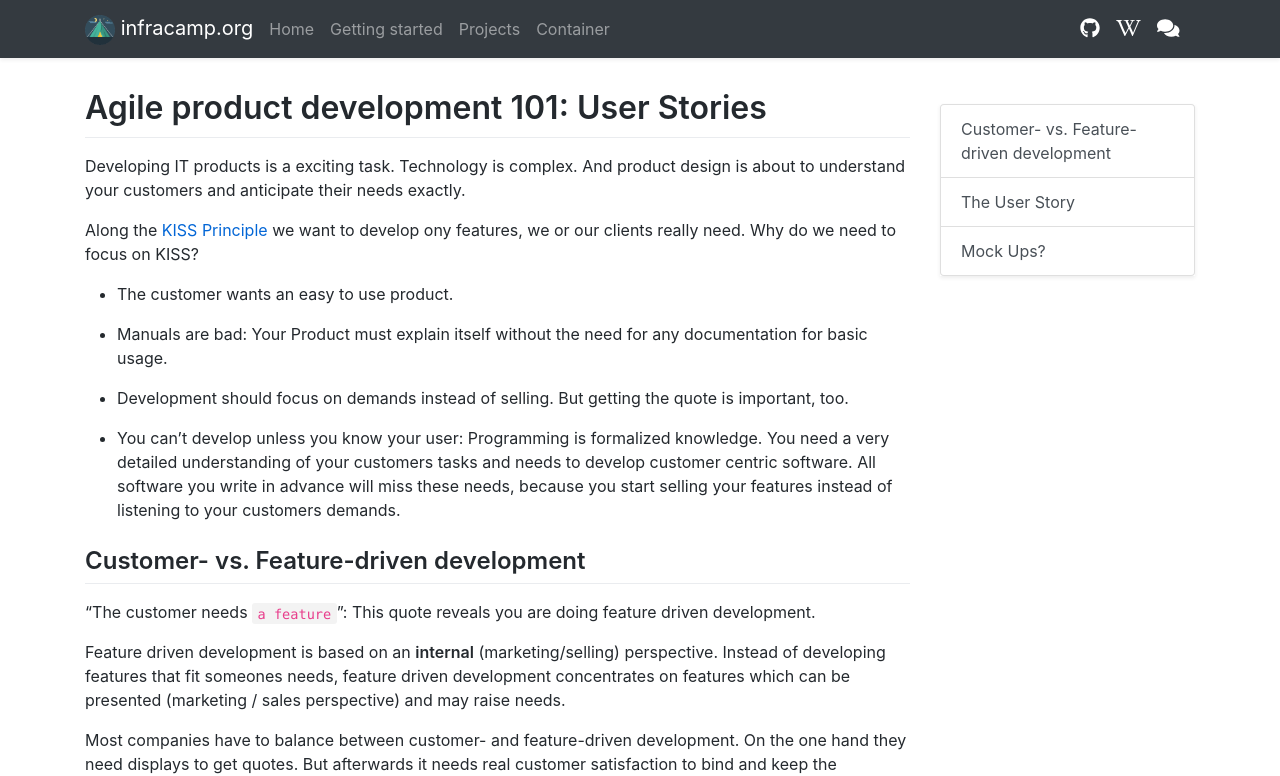
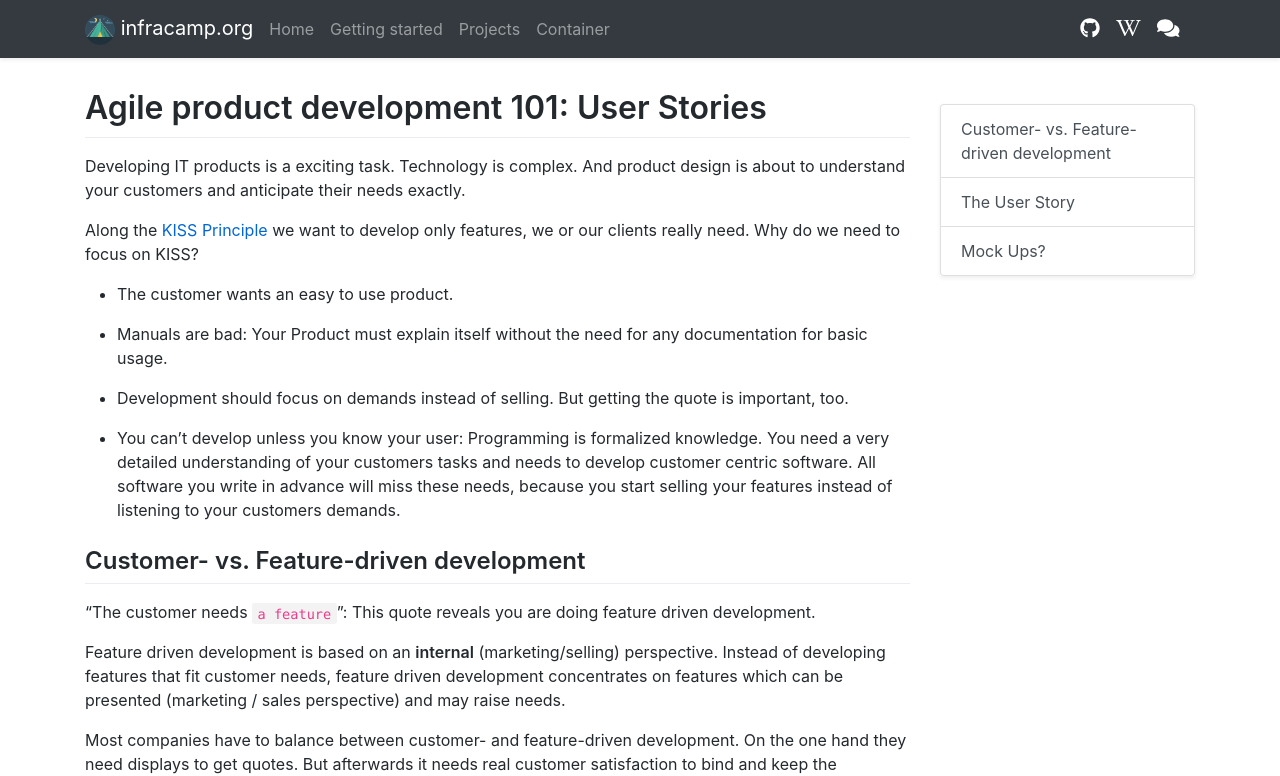
Before and after one commit to infracamp/infracamp, a Jekyll site: the page built from docs/repos/how-to/user-stories.md, in a window 1280 px wide and 1400 px high. Shown: the top 776 px of the window. Built offline with Jekyll 4.4.1, drawn with Linux system fonts in a browser that asks for light colours; nearby versions of some CDN libraries; some of the changed text lies outside the part shown.

Commit message:
user stories

```diff
--- a/docs/repos/how-to/user-stories.md
+++ b/docs/repos/how-to/user-stories.md
@@ -9,7 +9,7 @@ Developing IT products is a exciting task. Technology is complex. And product de
 is about to understand your customers and anticipate their needs exactly.
 
 Along the [KISS Principle](https://en.wikipedia.org/wiki/KISS_principle) we want to develop
-ony features, we or our clients really need. Why do we need to focus on KISS?
+only features, we or our clients really need. Why do we need to focus on KISS?
 
 - The customer wants an easy to use product.
 
@@ -30,7 +30,7 @@ ony features, we or our clients really need. Why do we need to focus on KISS?
 "The customer needs `a feature`": This quote reveals you are doing feature driven development.
 
 Feature driven development is based on an **internal** (marketing/selling) perspective. Instead of
-developing features that fit someones needs, feature driven development concentrates on features
+developing features that fit customer needs, feature driven development concentrates on features
 which can be presented (marketing / sales perspective) and may raise needs.
 
 Most companies have to balance between customer- and feature-driven development. On the one hand
@@ -61,6 +61,8 @@ It is a featured-driven feature and should be treated as marketing feature
 
 It is a customer-driven feature which stronly contributes to the customers
 success stories.
+
+So let's define what the customer needs are...
 
 ## The User Story
 
```
